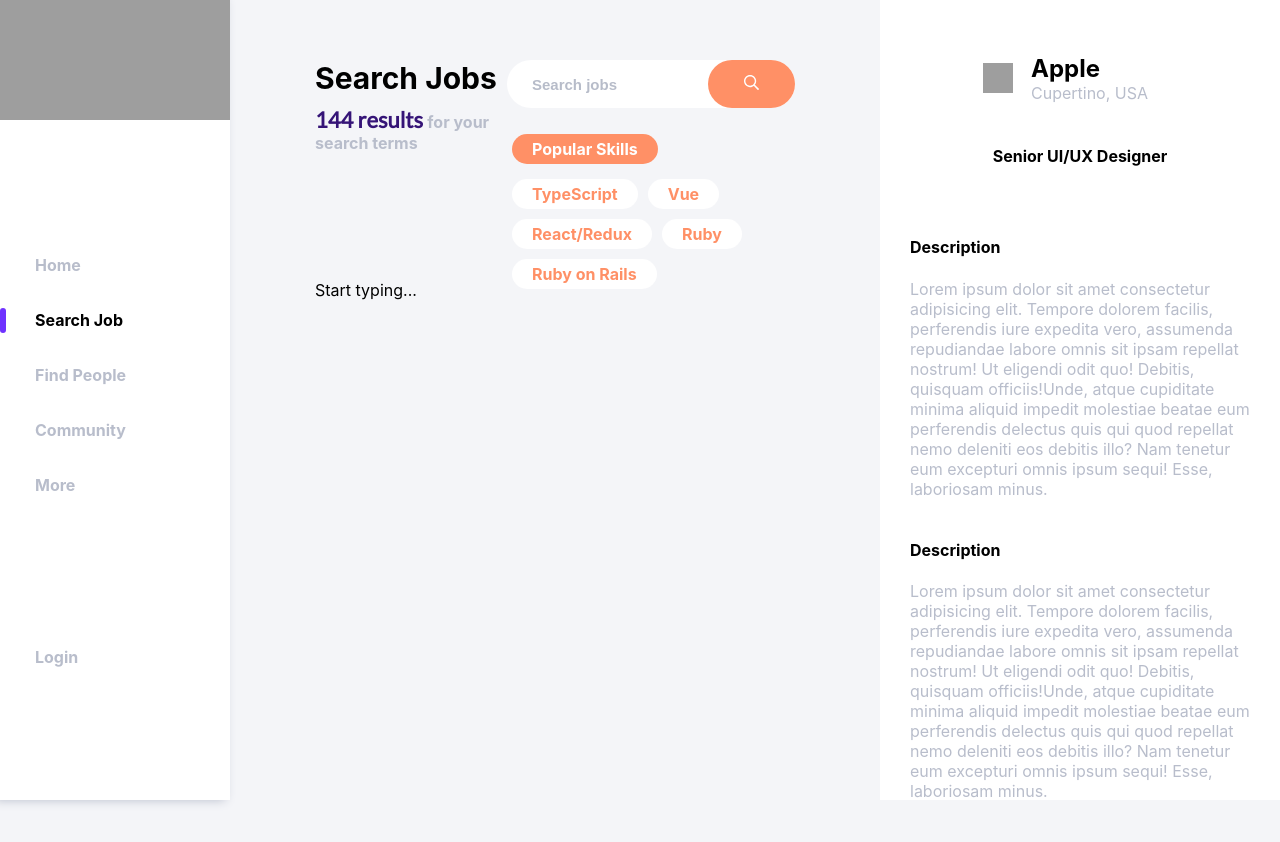
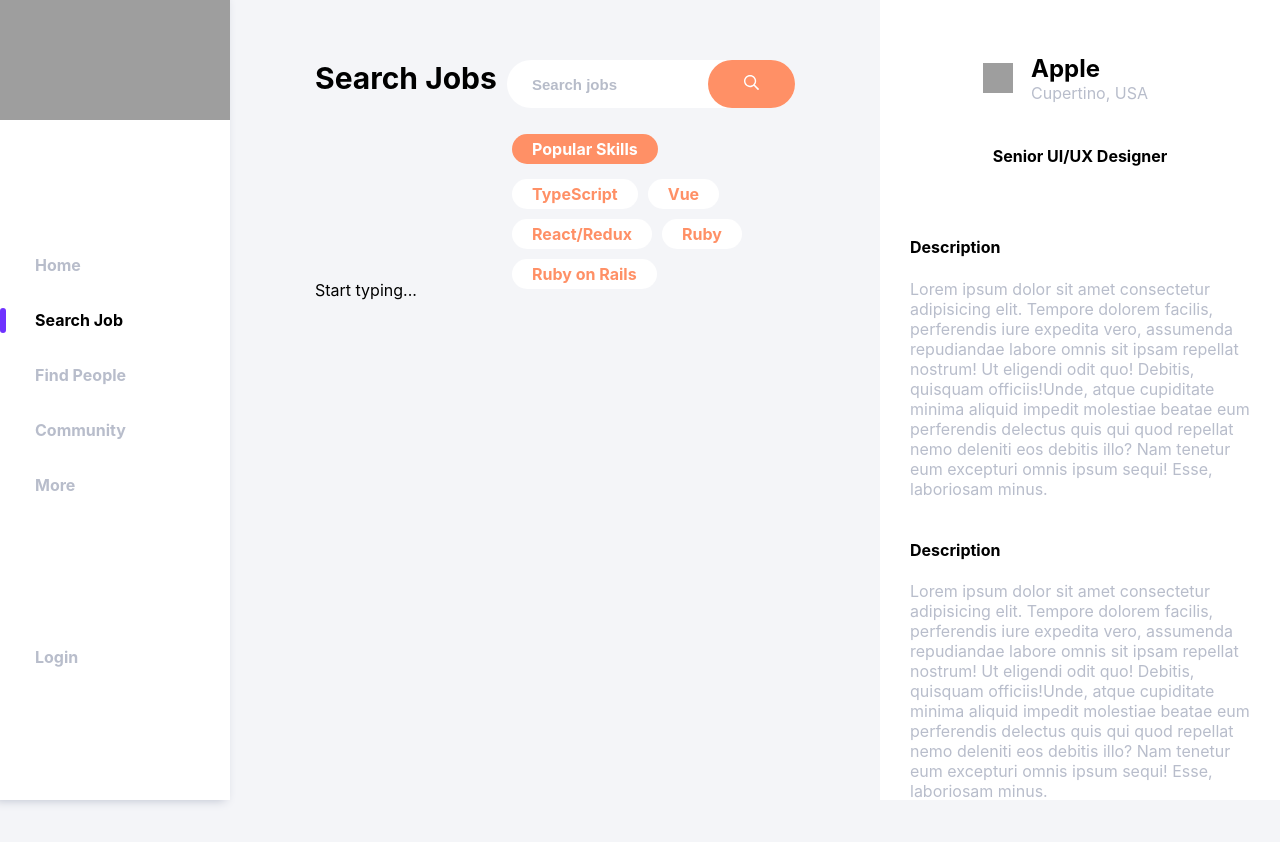
Before and after one commit to tirthajyoti-ghosh/jober, a React (Create React App) app: page /jobs in a window 1280 px wide. Shown: the top 842 px of the page. Built offline with nearby package versions, Linux system fonts and the light colour scheme; grey boxes are pictures that could not be loaded.

Commit message:
Display total result number after search

```diff
--- a/src/components/Search.jsx
+++ b/src/components/Search.jsx
@@ -1,16 +1,27 @@
 import React, { useState } from 'react';
 
-const Search = ({ initiateSearch }) => {
+const Search = ({ initiateSearch, total }) => {
   const [query, setQuery] = useState('');
 
   return (
     <section className="search-section">
       <div className="heading">
         <h1>Search Jobs</h1>
-        <p>
-          <span className="result-number">144 results </span>
-          for your search terms
-        </p>
+        {
+          total
+            ? (
+              <p>
+                <span className="result-number">
+                  {total}
+                  {' '}
+                  results
+                  {' '}
+                </span>
+                for your search term
+              </p>
+            )
+            : ''
+        }
       </div>
 
       <div className="search">
--- a/src/pages/JobListings.jsx
+++ b/src/pages/JobListings.jsx
@@ -41,7 +41,7 @@ const JobListings = ({
 
   return (
     <>
-      <Search initiateSearch={initiateSearch} />
+      <Search initiateSearch={initiateSearch} total={jobSearchResults.total} />
 
       <section className="job-listings">
         {
```
